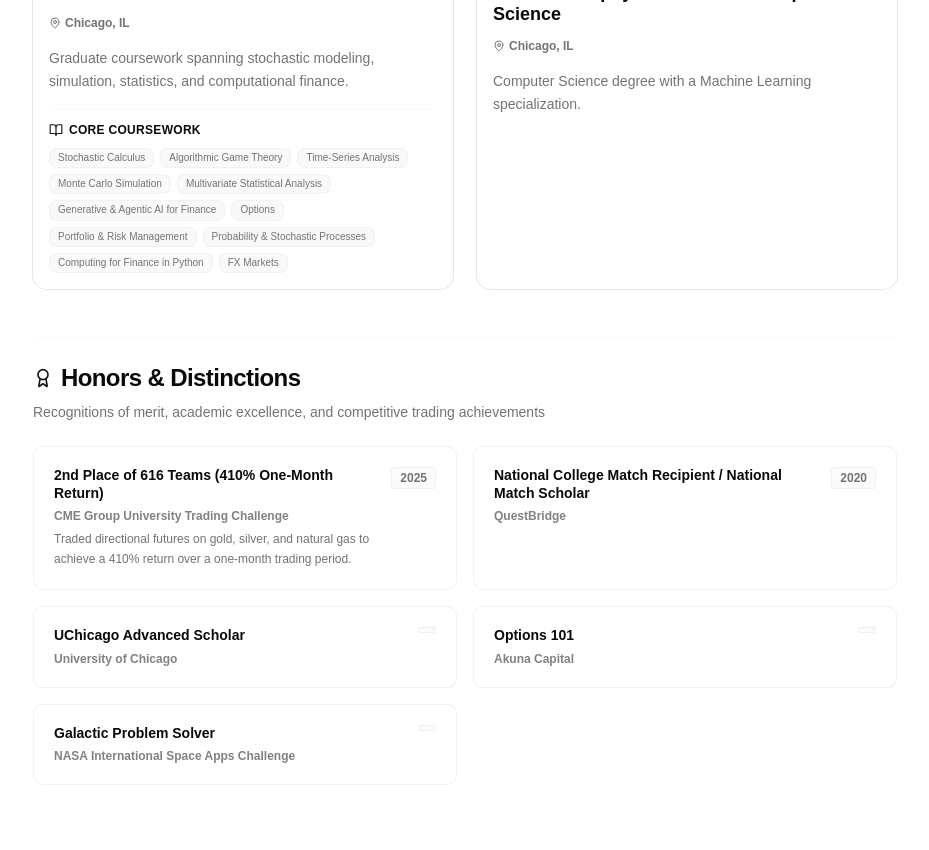
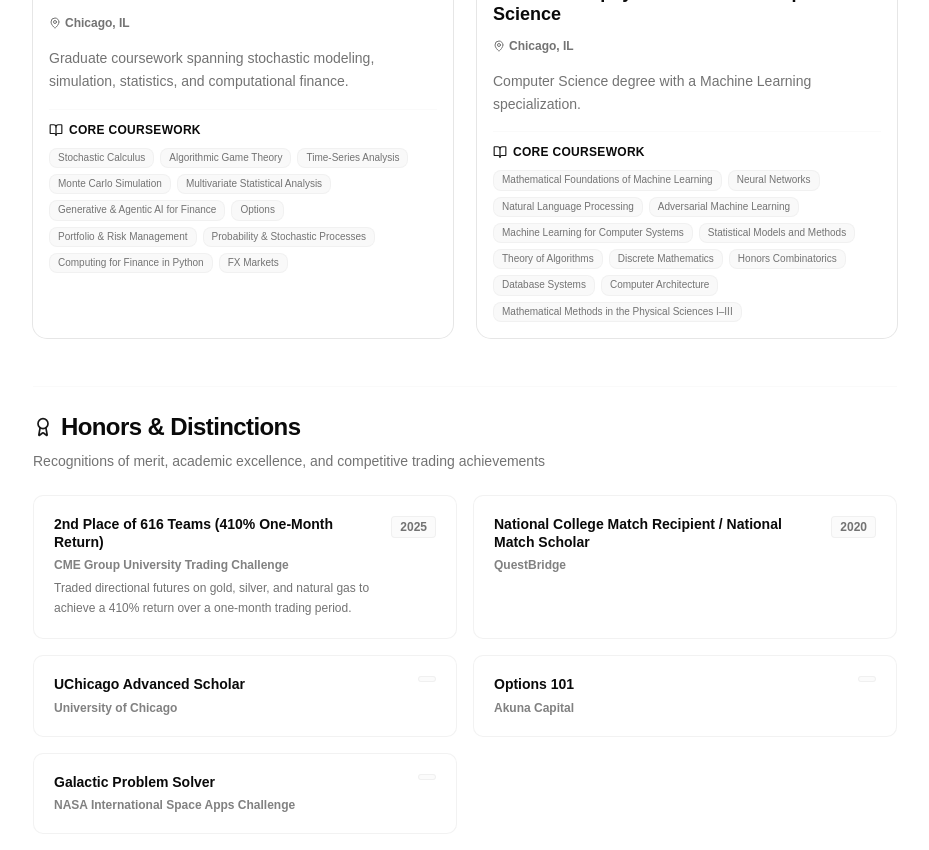
Before and after one commit to Emax25/portfolio-website, a React (Vite) app: page / in a window 1280 px wide. Shown: the part 5200-6050 px from the top of the page, without its empty margins (175-1104 px from the left). Built offline with nearby package versions, Linux system fonts and the light colour scheme.

Commit message:
Add owner-approved B.S. core coursework to education entry

```diff
--- a/src/content/education.ts
+++ b/src/content/education.ts
@@ -31,6 +31,20 @@ export const education: EducationEntry[] = [
     degree: 'B.S. in Astrophysics & B.S. in Computer Science',
     location: 'Chicago, IL',
     endDate: 'Conferred Jun 2025',
+    courses: [
+      'Mathematical Foundations of Machine Learning',
+      'Neural Networks',
+      'Natural Language Processing',
+      'Adversarial Machine Learning',
+      'Machine Learning for Computer Systems',
+      'Statistical Models and Methods',
+      'Theory of Algorithms',
+      'Discrete Mathematics',
+      'Honors Combinatorics',
+      'Database Systems',
+      'Computer Architecture',
+      'Mathematical Methods in the Physical Sciences I–III'
+    ],
     details: [
       'Computer Science degree with a Machine Learning specialization.'
     ]
```
Also changed, not shown: 1 other file (tests, documents, lock files or other folders).
